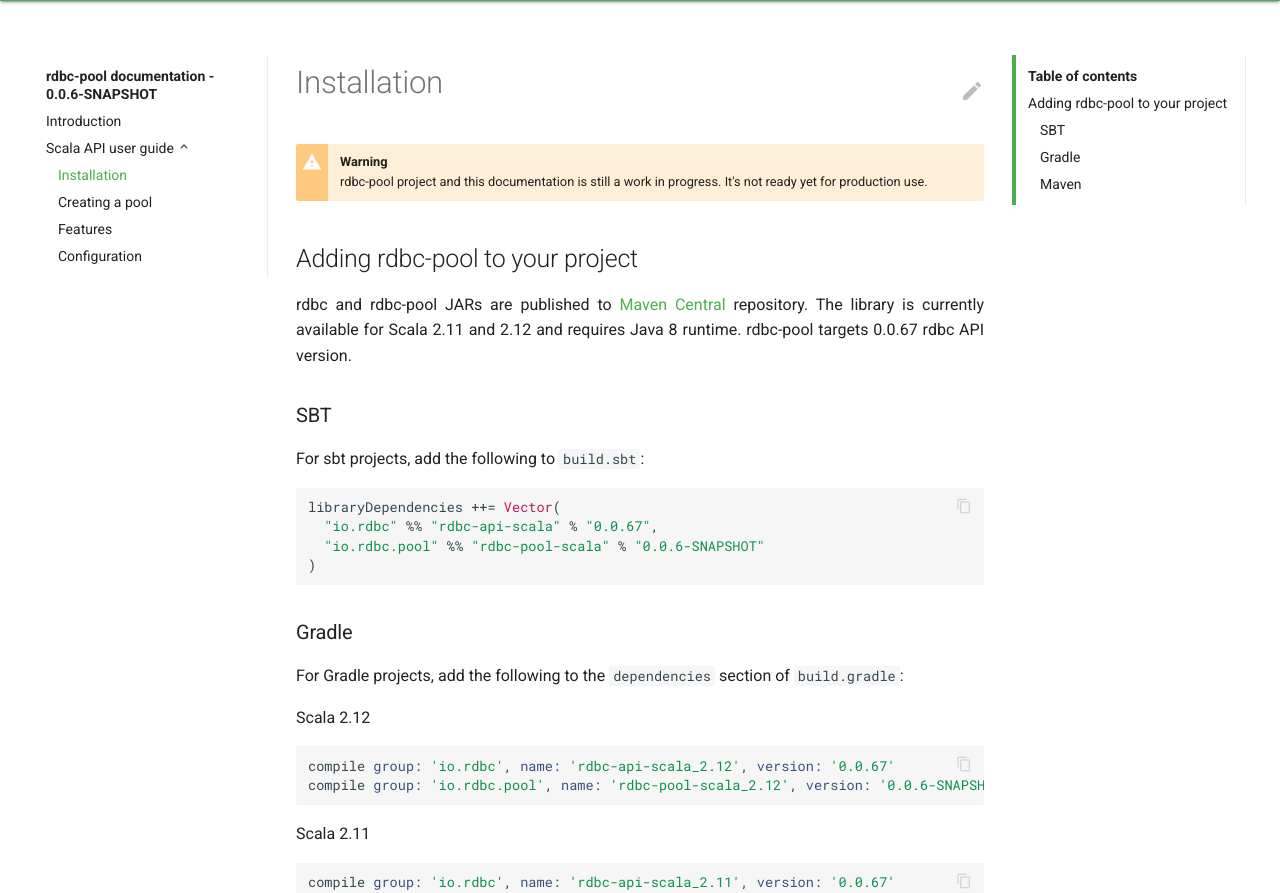
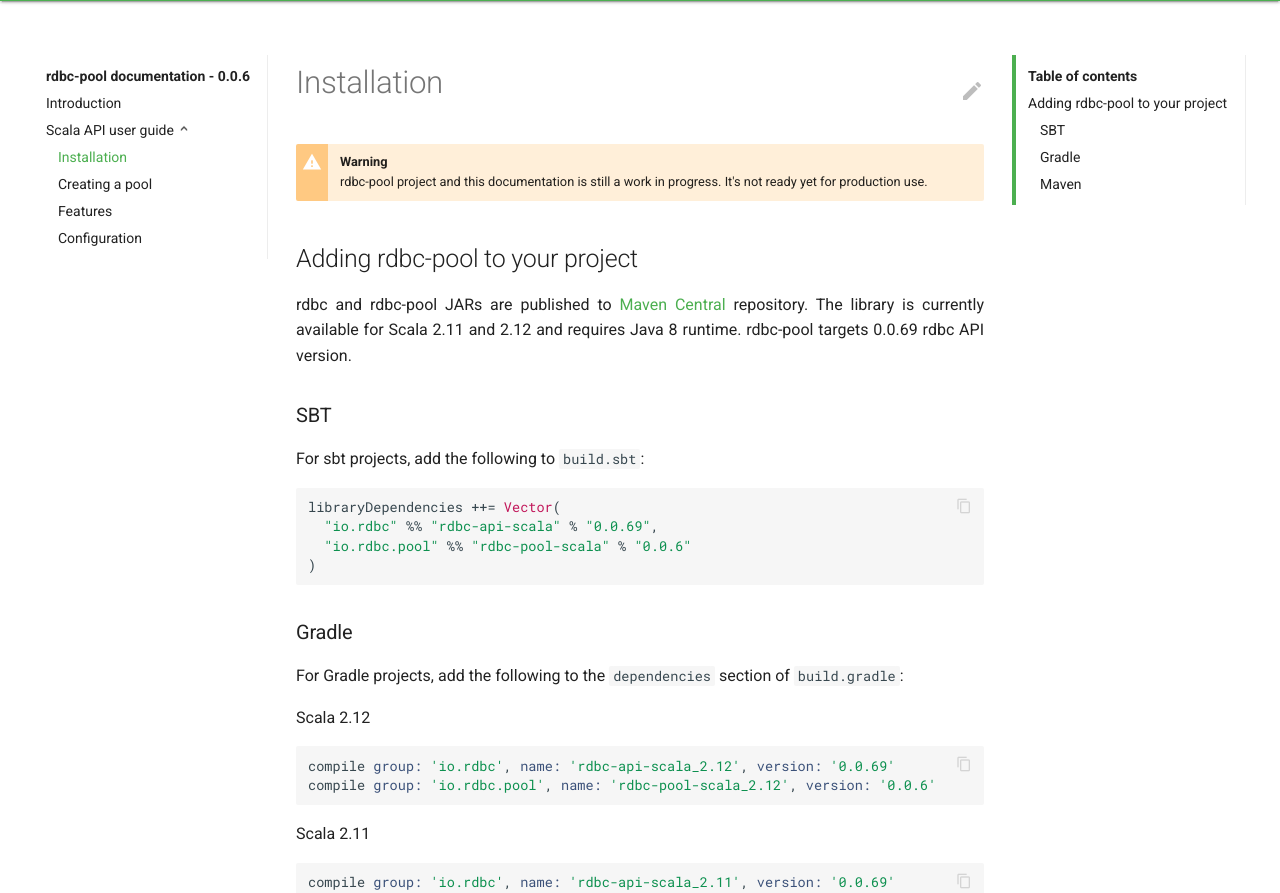
Before and after one commit to rdbc-io/docs.pool.rdbc.io, a plain HTML site: page scala/installation/index.html in a window 1280 px wide. Shown: the part 55-948 px from the top of the page. Drawn offline with Linux system fonts and the light colour scheme; no server answers.

Commit message:
Update for 0.0.6

```diff
--- a/scala/installation/index.html
+++ b/scala/installation/index.html
@@ -18,7 +18,7 @@
 
 
 
-        <title>Installation - rdbc-pool documentation - 0.0.6-SNAPSHOT</title>
+        <title>Installation - rdbc-pool documentation - 0.0.6</title>
 
 
 
@@ -68,7 +68,7 @@
     <div class="md-flex">
       <div class="md-flex__cell md-flex__cell--shrink">
 
-          <a href="../.." title="rdbc-pool documentation - 0.0.6-SNAPSHOT" class="md-icon md-icon--home md-header-nav__button">
+          <a href="../.." title="rdbc-pool documentation - 0.0.6" class="md-icon md-icon--home md-header-nav__button">
           </a>
 
       </div>
@@ -159,7 +159,7 @@
 
       <i class="md-icon md-icon--home md-nav__button"></i>
 
-    rdbc-pool documentation - 0.0.6-SNAPSHOT
+    rdbc-pool documentation - 0.0.6
   </label>
 
     <div class="md-nav__source">
@@ -427,12 +427,12 @@ It's not ready yet for production use.</p>
 <p>rdbc and rdbc-pool JARs are published to
 <a href="https://search.maven.org/#search%7Cga%7C1%7Cg%3A%22io.rdbc.pool%22">Maven Central</a>
 repository. The library is currently available for Scala 2.11 and 2.12 and requires
-Java 8 runtime. rdbc-pool targets 0.0.67 rdbc API version.</p>
+Java 8 runtime. rdbc-pool targets 0.0.69 rdbc API version.</p>
 <h3 id="sbt">SBT<a class="headerlink" href="#sbt" title="Permanent link">&para;</a></h3>
 <p>For sbt projects, add the following to <code>build.sbt</code>:</p>
 <div class="codehilite"><pre><span></span><span class="n">libraryDependencies</span> <span class="o">++=</span> <span class="nc">Vector</span><span class="o">(</span>
-  <span class="s">&quot;io.rdbc&quot;</span> <span class="o">%%</span> <span class="s">&quot;rdbc-api-scala&quot;</span> <span class="o">%</span> <span class="s">&quot;0.0.67&quot;</span><span class="o">,</span>
-  <span class="s">&quot;io.rdbc.pool&quot;</span> <span class="o">%%</span> <span class="s">&quot;rdbc-pool-scala&quot;</span> <span class="o">%</span> <span class="s">&quot;0.0.6-SNAPSHOT&quot;</span>
+  <span class="s">&quot;io.rdbc&quot;</span> <span class="o">%%</span> <span class="s">&quot;rdbc-api-scala&quot;</span> <span class="o">%</span> <span class="s">&quot;0.0.69&quot;</span><span class="o">,</span>
+  <span class="s">&quot;io.rdbc.pool&quot;</span> <span class="o">%%</span> <span class="s">&quot;rdbc-pool-scala&quot;</span> <span class="o">%</span> <span class="s">&quot;0.0.6&quot;</span>
 <span class="o">)</span>
 </pre></div>
 
@@ -440,14 +440,14 @@ Java 8 runtime. rdbc-pool targets 0.0.67 rdbc API version.</p>
 <h3 id="gradle">Gradle<a class="headerlink" href="#gradle" title="Permanent link">&para;</a></h3>
 <p>For Gradle projects, add the following to the <code>dependencies</code> section of <code>build.gradle</code>:</p>
 <p>Scala 2.12</p>
-<div class="codehilite"><pre><span></span><span class="n">compile</span> <span class="nl">group:</span> <span class="s1">&#39;io.rdbc&#39;</span><span class="o">,</span> <span class="nl">name:</span> <span class="s1">&#39;rdbc-api-scala_2.12&#39;</span><span class="o">,</span> <span class="nl">version:</span> <span class="s1">&#39;0.0.67&#39;</span>
-<span class="n">compile</span> <span class="nl">group:</span> <span class="s1">&#39;io.rdbc.pool&#39;</span><span class="o">,</span> <span class="nl">name:</span> <span class="s1">&#39;rdbc-pool-scala_2.12&#39;</span><span class="o">,</span> <span class="nl">version:</span> <span class="s1">&#39;0.0.6-SNAPSHOT&#39;</span>
+<div class="codehilite"><pre><span></span><span class="n">compile</span> <span class="nl">group:</span> <span class="s1">&#39;io.rdbc&#39;</span><span class="o">,</span> <span class="nl">name:</span> <span class="s1">&#39;rdbc-api-scala_2.12&#39;</span><span class="o">,</span> <span class="nl">version:</span> <span class="s1">&#39;0.0.69&#39;</span>
+<span class="n">compile</span> <span class="nl">group:</span> <span class="s1">&#39;io.rdbc.pool&#39;</span><span class="o">,</span> <span class="nl">name:</span> <span class="s1">&#39;rdbc-pool-scala_2.12&#39;</span><span class="o">,</span> <span class="nl">version:</span> <span class="s1">&#39;0.0.6&#39;</span>
 </pre></div>
 
 
 <p>Scala 2.11</p>
-<div class="codehilite"><pre><span></span><span class="n">compile</span> <span class="nl">group:</span> <span class="s1">&#39;io.rdbc&#39;</span><span class="o">,</span> <span class="nl">name:</span> <span class="s1">&#39;rdbc-api-scala_2.11&#39;</span><span class="o">,</span> <span class="nl">version:</span> <span class="s1">&#39;0.0.67&#39;</span>
-<span class="n">compile</span> <span class="nl">group:</span> <span class="s1">&#39;io.rdbc.pool&#39;</span><span class="o">,</span> <span class="nl">name:</span> <span class="s1">&#39;rdbc-pool-scala_2.11&#39;</span><span class="o">,</span> <span class="nl">version:</span> <span class="s1">&#39;0.0.6-SNAPSHOT&#39;</span>
+<div class="codehilite"><pre><span></span><span class="n">compile</span> <span class="nl">group:</span> <span class="s1">&#39;io.rdbc&#39;</span><span class="o">,</span> <span class="nl">name:</span> <span class="s1">&#39;rdbc-api-scala_2.11&#39;</span><span class="o">,</span> <span class="nl">version:</span> <span class="s1">&#39;0.0.69&#39;</span>
+<span class="n">compile</span> <span class="nl">group:</span> <span class="s1">&#39;io.rdbc.pool&#39;</span><span class="o">,</span> <span class="nl">name:</span> <span class="s1">&#39;rdbc-pool-scala_2.11&#39;</span><span class="o">,</span> <span class="nl">version:</span> <span class="s1">&#39;0.0.6&#39;</span>
 </pre></div>
 
 
@@ -457,12 +457,12 @@ Java 8 runtime. rdbc-pool targets 0.0.67 rdbc API version.</p>
 <div class="codehilite"><pre><span></span><span class="nt">&lt;dependency&gt;</span>
   <span class="nt">&lt;groupId&gt;</span>io.rdbc<span class="nt">&lt;/groupId&gt;</span>
   <span class="nt">&lt;artifactId&gt;</span>rdbc-api-scala_2.12<span class="nt">&lt;/artifactId&gt;</span>
-  <span class="nt">&lt;version&gt;</span>0.0.67<span class="nt">&lt;/version&gt;</span>
+  <span class="nt">&lt;version&gt;</span>0.0.69<span class="nt">&lt;/version&gt;</span>
 <span class="nt">&lt;/dependency&gt;</span>
 <span class="nt">&lt;dependency&gt;</span>
   <span class="nt">&lt;groupId&gt;</span>io.rdbc.pool<span class="nt">&lt;/groupId&gt;</span>
   <span class="nt">&lt;artifactId&gt;</span>rdbc-pool-scala_2.12<span class="nt">&lt;/artifactId&gt;</span>
-  <span class="nt">&lt;version&gt;</span>0.0.6-SNAPSHOT<span class="nt">&lt;/version&gt;</span>
+  <span class="nt">&lt;version&gt;</span>0.0.6<span class="nt">&lt;/version&gt;</span>
 <span class="nt">&lt;/dependency&gt;</span>
 </pre></div>
 
@@ -471,12 +471,12 @@ Java 8 runtime. rdbc-pool targets 0.0.67 rdbc API version.</p>
 <div class="codehilite"><pre><span></span><span class="nt">&lt;dependency&gt;</span>
   <span class="nt">&lt;groupId&gt;</span>io.rdbc<span class="nt">&lt;/groupId&gt;</span>
   <span class="nt">&lt;artifactId&gt;</span>rdbc-api-scala_2.11<span class="nt">&lt;/artifactId&gt;</span>
-  <span class="nt">&lt;version&gt;</span>0.0.67<span class="nt">&lt;/version&gt;</span>
+  <span class="nt">&lt;version&gt;</span>0.0.69<span class="nt">&lt;/version&gt;</span>
 <span class="nt">&lt;/dependency&gt;</span>
 <span class="nt">&lt;dependency&gt;</span>
   <span class="nt">&lt;groupId&gt;</span>io.rdbc.pool<span class="nt">&lt;/groupId&gt;</span>
   <span class="nt">&lt;artifactId&gt;</span>rdbc-pool-scala_2.11<span class="nt">&lt;/artifactId&gt;</span>
-  <span class="nt">&lt;version&gt;</span>0.0.6-SNAPSHOT<span class="nt">&lt;/version&gt;</span>
+  <span class="nt">&lt;version&gt;</span>0.0.6<span class="nt">&lt;/version&gt;</span>
 <span class="nt">&lt;/dependency&gt;</span>
 </pre></div>
 
```
Also changed, not shown: 404.html (+4 -4 lines), index.html (+3 -3 lines), scala/configuration/index.html (+3 -3 lines), scala/creating/index.html (+3 -3 lines), scala/features/index.html (+3 -3 lines), sitemap.xml (+5 -5 lines).
